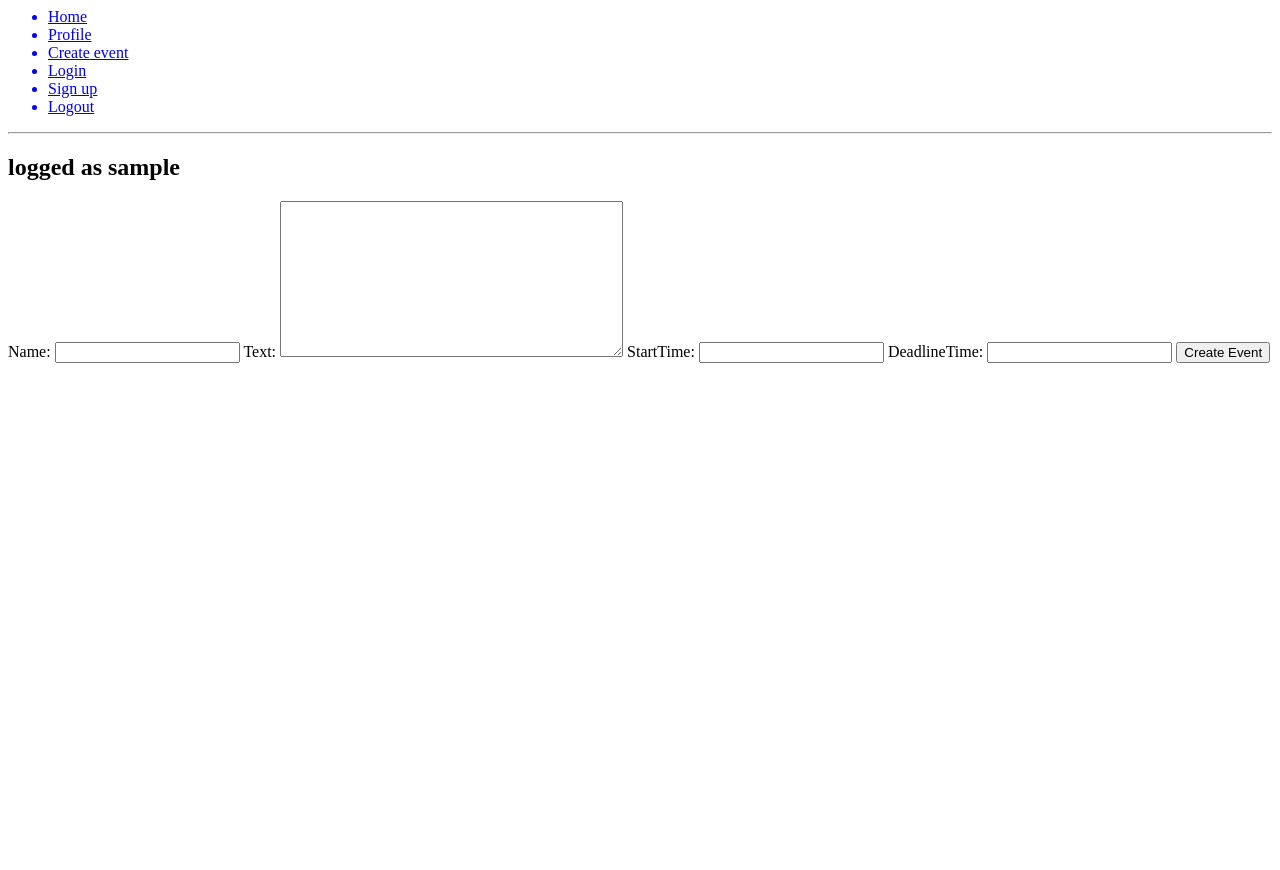
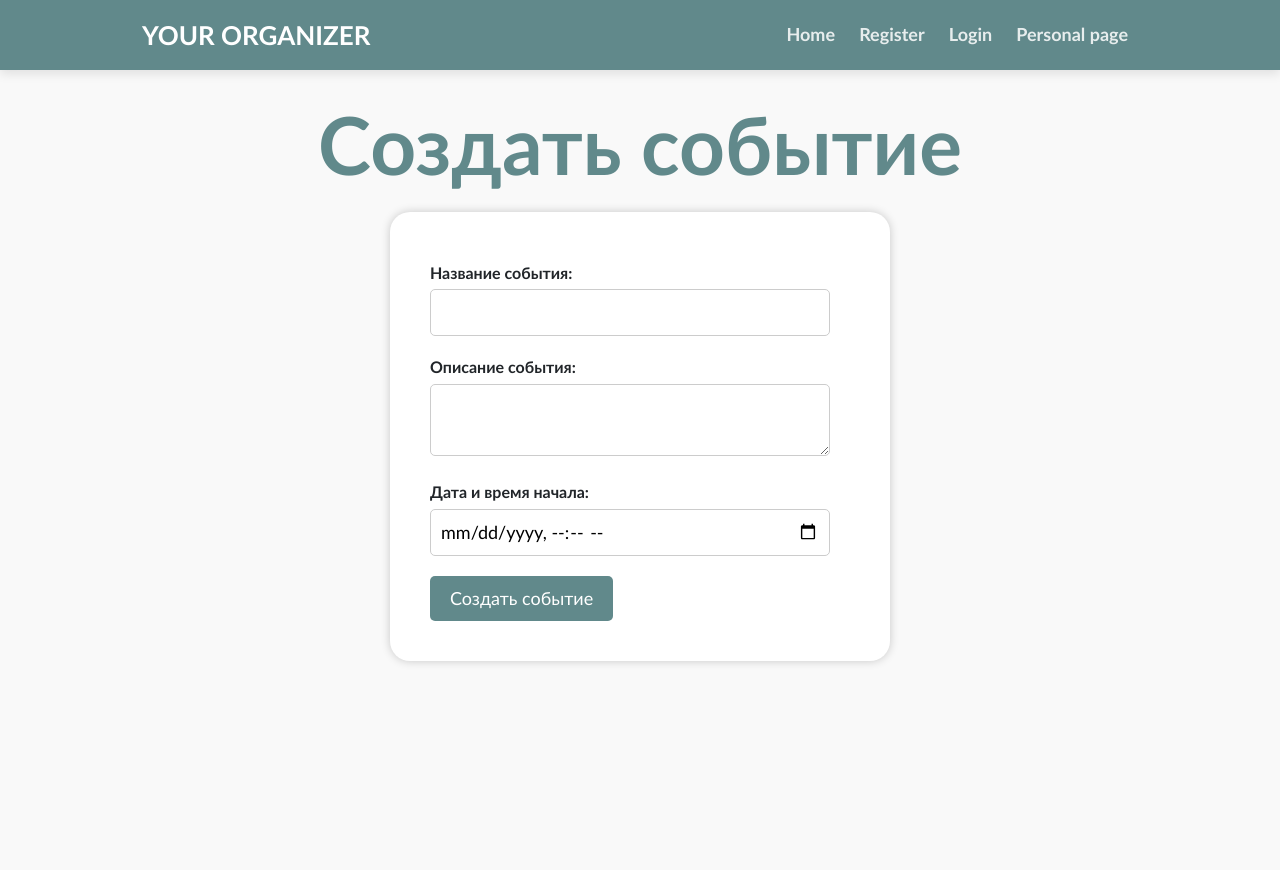
Before and after one commit to losdayver/Organizer_web_site, a Django app: page /create-event/ in a window 1280 px wide. Before the commit the page ends 363 px from the top, so only its background shows below. Run offline with Django 4.2, Linux system fonts and the light colour scheme; the visitor is signed in with stand-in values (Sample User, id 1); some libraries are stand-ins or nearby versions.

Commit message:
интегрировал создание события

```diff
--- a/main/forms.py
+++ b/main/forms.py
@@ -13,4 +13,4 @@ class RegistrationForm(UserCreationForm):
 class EventForm(forms.ModelForm):
     class Meta:
         model = Event
-        fields = ['name', 'text', 'startTime', 'deadlineTime']
+        fields = ['name', 'text', 'startTime']
--- a/main/models.py
+++ b/main/models.py
@@ -7,7 +7,6 @@ class Event(models.Model):
     name = models.CharField(max_length=40)
     text = models.TextField()
     startTime = models.DateTimeField()
-    deadlineTime = models.DateTimeField()
 
 class Note(models.Model):
     author = models.ForeignKey(User, on_delete=models.CASCADE)
--- /dev/null
+++ b/main/static/register.css
@@ -0,0 +1,64 @@
+h2{
+    font-family: Calibri;
+    font-weight: bold;
+    text-align: center;
+    font-size: 80px;
+    color: #61898B;
+    margin-bottom: 20px;
+}
+
+body {
+    font-family: Calibri;
+    background-color: #f9f9f9;
+ }
+ form {
+    background-color: #ffffff;
+    border-radius: 20px;
+    padding-top: 40px;
+    padding-bottom: 40px;
+    padding-left: 40px;
+    padding-right: 60px;
+    box-shadow: 0px 0px 10px rgba(0, 0, 0, 0.2);
+    width: 500px;
+    margin: auto;
+    margin-top: 20px;
+ }
+ label {
+    display: block;
+    font-weight: bold;
+    margin-bottom: 5px;
+    margin-top: 10px;
+ }
+ input[type="text"], input[type="email"], input[type="password"], textarea, input[type="datetime-local"] {
+    width: 100%;
+    padding: 10px;
+    border-radius: 5px;
+    border: 1px solid #ccc;
+    margin-bottom: 10px;
+    font-size: 18px;
+ }
+ input[type="submit"] {
+    background-color: #61898B;
+    color: #ffffff;
+    border: none;
+    padding: 10px 20px;
+    border-radius: 5px;
+    font-size: 18px;
+    cursor: pointer;
+    transition: background-color 0.3s ease;
+    margin-top: 10px;
+ }
+ input[type="submit"]:hover {
+    background-color: #7ba5a7;
+ }
+ p {
+    text-align: center;
+    margin-top: 20px;
+ }
+ a {
+    color: #61898B;
+    text-decoration: none;
+ }
+ a:hover {
+    text-decoration: underline;
+ }
--- a/main/templates/main/create_event.html
+++ b/main/templates/main/create_event.html
@@ -1,9 +1,18 @@
-{% extends 'main/base.html' %}
+{% extends 'main/index.html' %}
+{%block content%}
+<h2>Создать событие</h2>
 
-{% block content %}
 <form method="post">
-    {% csrf_token %}
-    {{form}}
-    <button type="submit">Create Event</button>
+    {%csrf_token%}
+    <label for="name">Название события:</label>
+    <input type="text" id="name" name="name" required>
+
+    <label for="text">Описание события:</label>
+    <textarea id="text" name="text" required></textarea>
+
+    <label for="startTime">Дата и время начала:</label>
+    <input type="datetime-local" id="startTime" name="startTime" required>
+
+    <input type="submit" value="Создать событие">
 </form>
-{% endblock %}
+{%endblock%}
--- a/main/templates/main/index.html
+++ b/main/templates/main/index.html
@@ -24,6 +24,8 @@
     <link rel="stylesheet" type="text/css" href="{% static 'calendar.css' %}">
 
     <link rel="stylesheet" type="text/css" href="{% static 'header.css' %}">
+
+	<link rel="stylesheet" type="text/css" href="{% static 'register.css' %}">
 </head>
 <body>
 
--- a/main/views.py
+++ b/main/views.py
@@ -88,7 +88,7 @@ def calendar(request):
                                                             'year': year})
 
 def testing(request):
-    return render(request, 'main/calendar.html', {})
+    return render(request, 'main/create_event.html', {})
 
 @login_required(login_url='/login')
 def profile(request):
@@ -115,17 +115,26 @@ def sing_up(request):
 
 @login_required(login_url='/login')
 def create_event(request):
+
     if request.method == 'POST':
-        form = EventForm(request.POST)
-        if form.is_valid():
-            event = form.save(commit=False)
-            event.author = request.user
-            event.deadline = form.cleaned_data['deadlineTime']
-            print('asdadasd')
-            print(form.cleaned_data)
-            event.save()
-            return redirect('/profile')
-    else:
-        form = EventForm()
+        name = request.POST.get('name')
+        text = request.POST.get('text')
+        startTime = request.POST.get('startTime')
 
-    return render(request, 'main/create_event.html', {'form': form})
+        e = Event()
+
+        print(name)
+        print(text)
+        print(startTime)
+        print(request.user)
+
+        e.name = name
+        e.text = text
+        e.startTime = startTime
+        e.author = request.user
+
+        e.save()
+
+        return redirect('/calendar')
+
+    return render(request, 'main/create_event.html')
--- a/tasks_website/settings.py
+++ b/tasks_website/settings.py
@@ -77,7 +77,7 @@ WSGI_APPLICATION = 'tasks_website.wsgi.application'
 DATABASES = {
     'default': {
         'ENGINE': 'django.db.backends.postgresql',
-        'NAME': 'website2',
+        'NAME': 'website3',
         'USER': 'django',
         'PASSWORD': 'django'
     }
```
Also changed, not shown: main/templates/registration/login.html (+10 -8 lines), main/templates/registration/sign_up.html (+10 -8 lines), main/migrations/0001_initial.py, main/migrations/0002_note.py (deleted), 3 other files.
